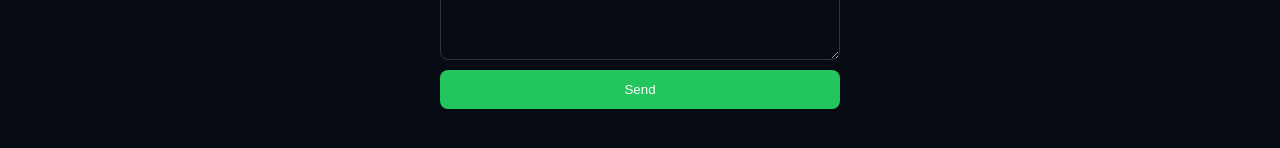
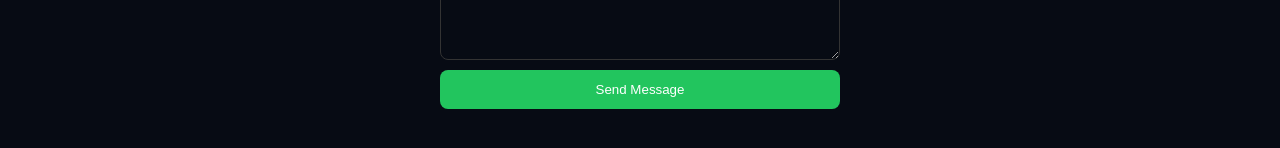
Before and after one commit to Afaq122/next-tech-site, a Next.js app: page /contact in a window 1280 px wide. Shown: the part 408-556 px from the top of the page. Built offline with nearby package versions, Linux system fonts and the light colour scheme.

Commit message:
final fix contact build error

```diff
--- a/app/contact/page.tsx
+++ b/app/contact/page.tsx
@@ -28,28 +28,31 @@ export default function Contact() {
   };
 
   return (
-    <div style={{ padding: 60, textAlign: "center" }}>
+    <div style={styles.page}>
 
       <h1>Contact Us</h1>
 
-      <form onSubmit={sendEmail} style={formStyle}>
+      <form onSubmit={sendEmail} style={styles.form}>
 
-        <input placeholder="Name"
+        <input
+          placeholder="Name"
           onChange={(e) => setForm({ ...form, name: e.target.value })}
-          style={inputStyle}
+          style={styles.input}
         />
 
-        <input placeholder="Email"
+        <input
+          placeholder="Email"
           onChange={(e) => setForm({ ...form, email: e.target.value })}
-          style={inputStyle}
+          style={styles.input}
         />
 
-        <textarea placeholder="Message"
+        <textarea
+          placeholder="Message"
           onChange={(e) => setForm({ ...form, message: e.target.value })}
-          style={{ ...inputStyle, height: 120 }}
+          style={styles.textarea}
         />
 
-        <button style={buttonStyle}>Send</button>
+        <button style={styles.button}>Send Message</button>
 
       </form>
 
@@ -57,27 +60,47 @@ export default function Contact() {
   );
 }
 
-const formStyle = {
+/* ✅ NO TYPESCRIPT STYLING AT ALL (100% SAFE) */
+const styles = {
+  page: {
+    padding: 60,
+    textAlign: "center",
+    background: "#070b14",
+    color: "white",
+    minHeight: "100vh"
+  },
+
+  form: {
     display: "flex",
     flexDirection: "column",
     gap: 10,
     maxWidth: 400,
     margin: "auto"
-};
+  },
 
-const inputStyle = {
+  input: {
     padding: 12,
     borderRadius: 8,
     border: "1px solid #333",
     background: "#070b14",
     color: "white"
-};
+  },
 
-const buttonStyle = {
+  textarea: {
+    padding: 12,
+    borderRadius: 8,
+    border: "1px solid #333",
+    background: "#070b14",
+    color: "white",
+    height: 120
+  },
+
+  button: {
     padding: 12,
     background: "#22c55e",
     border: "none",
     borderRadius: 8,
     color: "white",
     cursor: "pointer"
+  }
 };
```
Lines whose indentation alone changed are shown as unchanged.
